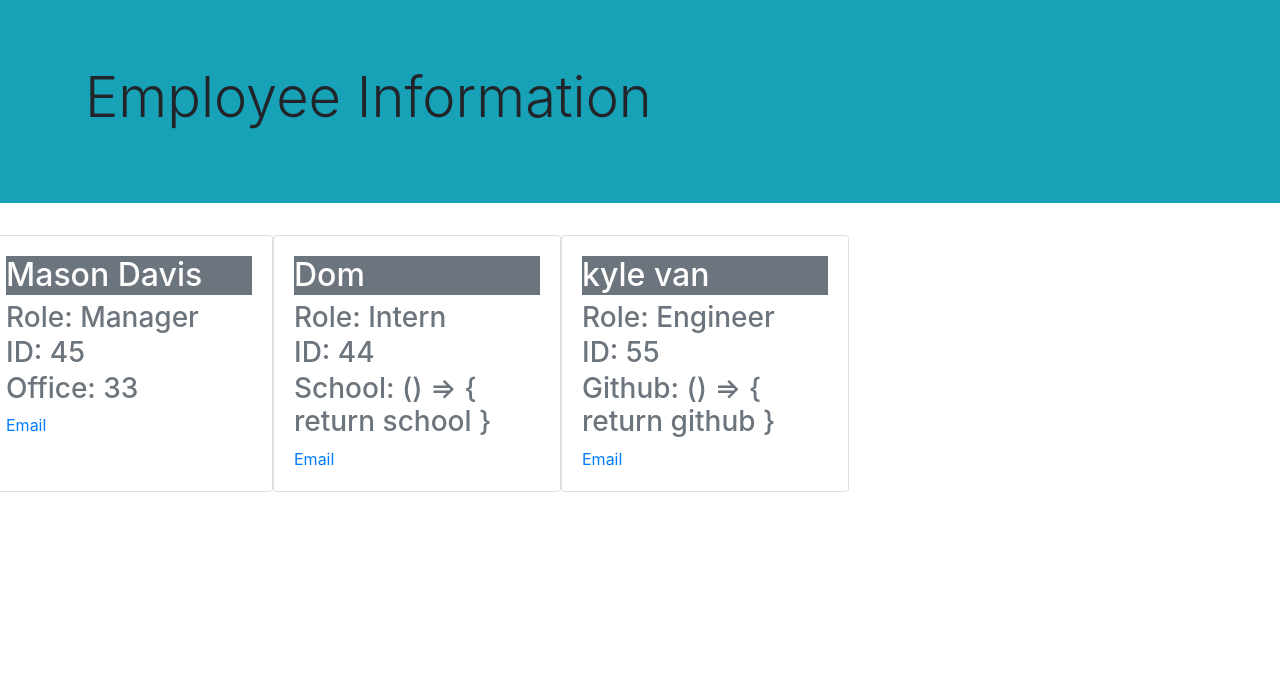
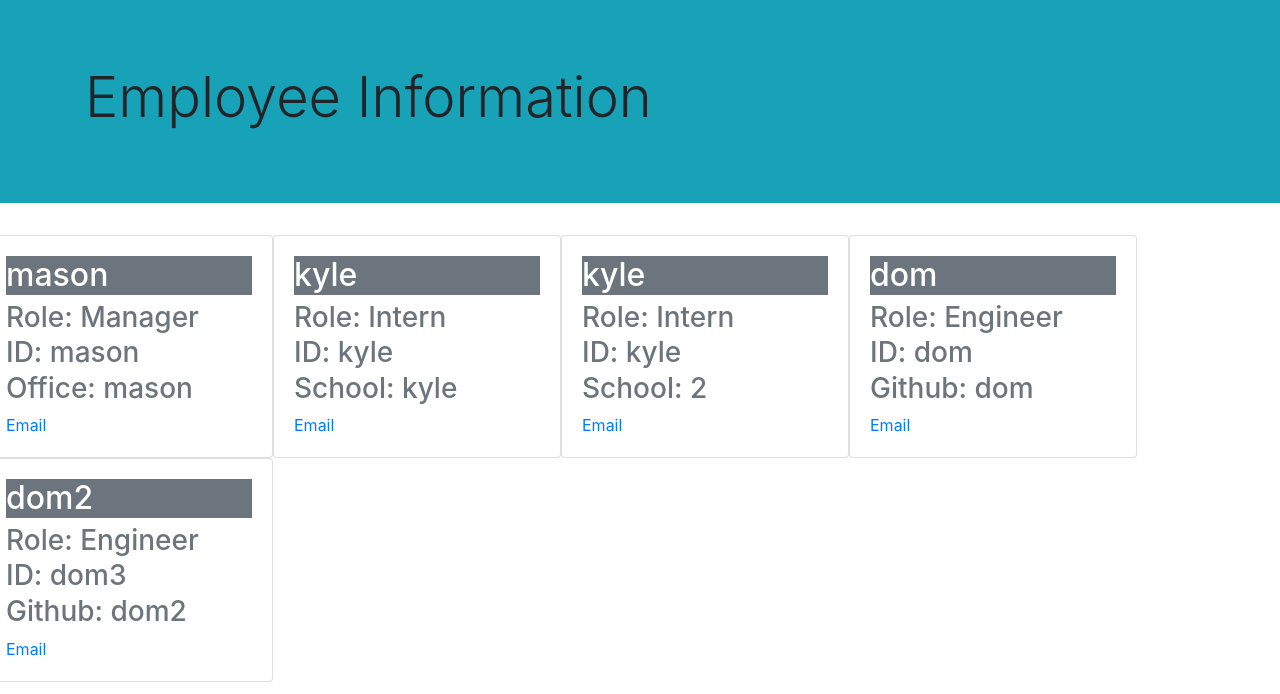
Before and after one commit to Md7113/empoyee-content-generator, a website: page src/index.html in a window 1280 px wide. Drawn offline with nearby package versions, Linux system fonts and the light colour scheme.

Commit message:
added testing for library of objects

```diff
--- a/index.js
+++ b/index.js
@@ -190,9 +190,3 @@ fs.writeFile('./src/index.html',contentFinish ,function(err){
 }
 
 startLog()
-
-
-function sum(a, b) {
-    return a + b;
-  }
-  module.exports = sum;
--- a/src/index.html
+++ b/src/index.html
@@ -17,35 +17,51 @@
 
 <div class="card" style="width: 18rem;">
   <div class="card-body">
-    <h2 class='card-title bg-secondary text-white'>Mason Davis</h2>
+    <h2 class='card-title bg-secondary text-white'>mason</h2>
     <h3 class="card-subtitle mb-2 text-muted">Role: Manager</h3>
-    <h3 class="card-subtitle mb-2 text-muted">ID: 45</h3>
-    <h3 class="card-subtitle mb-2 text-muted">Office: 33</h3>
-    <a href="mailto: davismasont@gmail.com" class="card-link">Email</a>
+    <h3 class="card-subtitle mb-2 text-muted">ID: mason</h3>
+    <h3 class="card-subtitle mb-2 text-muted">Office: mason</h3>
+    <a href="mailto: mason" class="card-link">Email</a>
     </div>
 </div>
 
 <div class="card" style="width: 18rem;">
   <div class="card-body">
-    <h2 class='card-title bg-secondary text-white'>Dom</h2>
+    <h2 class='card-title bg-secondary text-white'>kyle</h2>
     <h3 class="card-subtitle mb-2 text-muted">Role: Intern</h3>
-    <h3 class="card-subtitle mb-2 text-muted">ID: 44</h3>
-    <h3 class="card-subtitle mb-2 text-muted">School: () => {
-            return school
-        }</h3>
-    <a href="mailto: dom@gmail.com" class="card-link">Email</a>
+    <h3 class="card-subtitle mb-2 text-muted">ID: kyle</h3>
+    <h3 class="card-subtitle mb-2 text-muted">School: kyle</h3>
+    <a href="mailto: kyle" class="card-link">Email</a>
     </div>
 </div>
 
 <div class="card" style="width: 18rem;">
   <div class="card-body">
-    <h2 class='card-title bg-secondary text-white'>kyle van</h2>
+    <h2 class='card-title bg-secondary text-white'>kyle</h2>
+    <h3 class="card-subtitle mb-2 text-muted">Role: Intern</h3>
+    <h3 class="card-subtitle mb-2 text-muted">ID: kyle</h3>
+    <h3 class="card-subtitle mb-2 text-muted">School: 2</h3>
+    <a href="mailto: kyle" class="card-link">Email</a>
+    </div>
+</div>
+
+<div class="card" style="width: 18rem;">
+  <div class="card-body">
+    <h2 class='card-title bg-secondary text-white'>dom</h2>
     <h3 class="card-subtitle mb-2 text-muted">Role: Engineer</h3>
-    <h3 class="card-subtitle mb-2 text-muted">ID: 55</h3>
-    <h3 class="card-subtitle mb-2 text-muted">Github: () => {
-            return github
-        }</h3>
-    <a href="mailto: kyle@gmail.com" class="card-link">Email</a>
+    <h3 class="card-subtitle mb-2 text-muted">ID: dom</h3>
+    <h3 class="card-subtitle mb-2 text-muted">Github: dom</h3>
+    <a href="mailto: dom" class="card-link">Email</a>
+    </div>
+</div>
+
+<div class="card" style="width: 18rem;">
+  <div class="card-body">
+    <h2 class='card-title bg-secondary text-white'>dom2</h2>
+    <h3 class="card-subtitle mb-2 text-muted">Role: Engineer</h3>
+    <h3 class="card-subtitle mb-2 text-muted">ID: dom3</h3>
+    <h3 class="card-subtitle mb-2 text-muted">Github: dom2</h3>
+    <a href="mailto: dom3" class="card-link">Email</a>
     </div>
 </div>
 
```
Also changed, not shown: tests/Employee.test.js (+17 -3 lines), tests/Engineer.test.js (+22 -3 lines), tests/Intern.test.js (+22 -3 lines), tests/Manager.test.js (+22 -3 lines), index.html (deleted).
